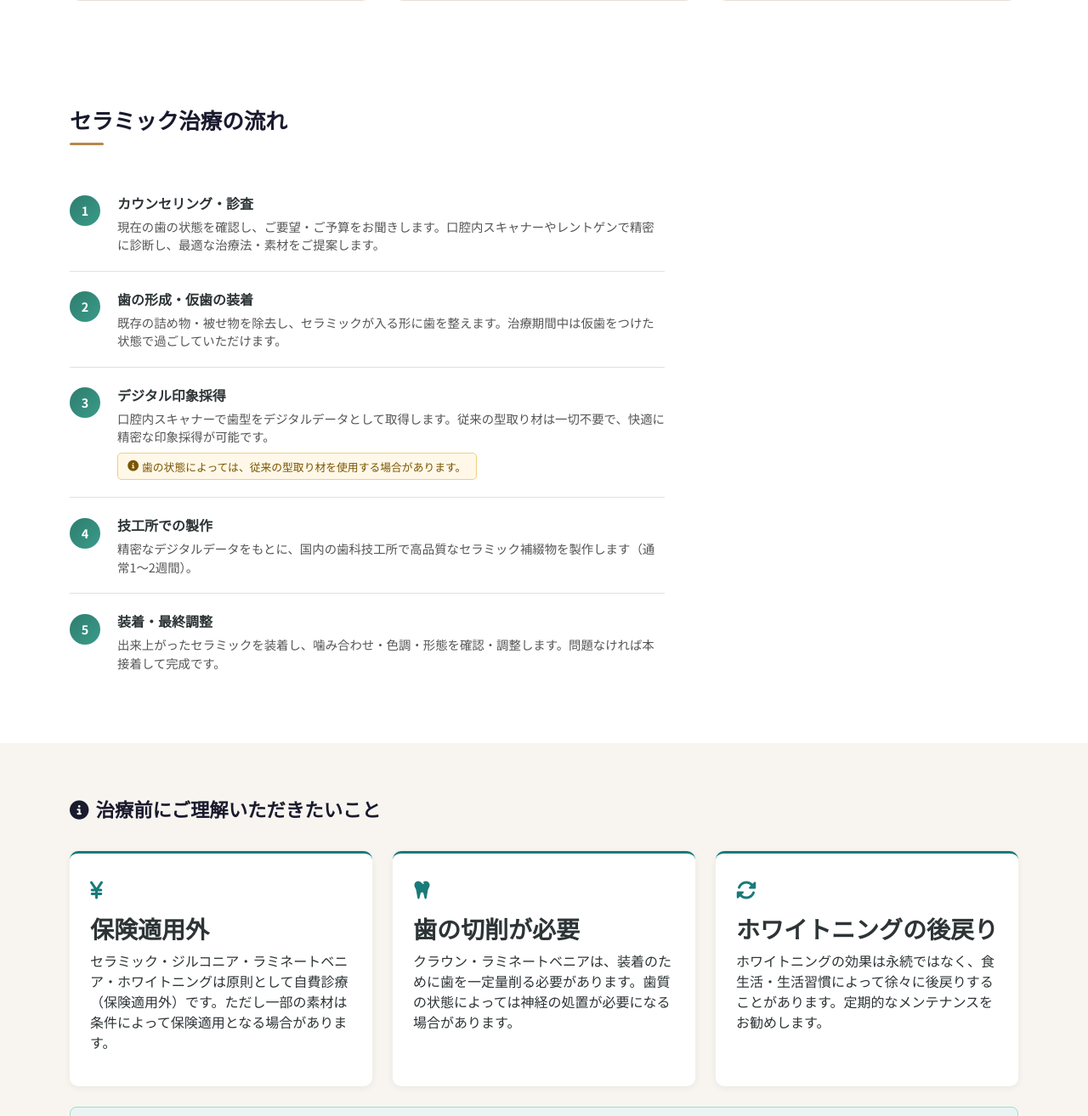
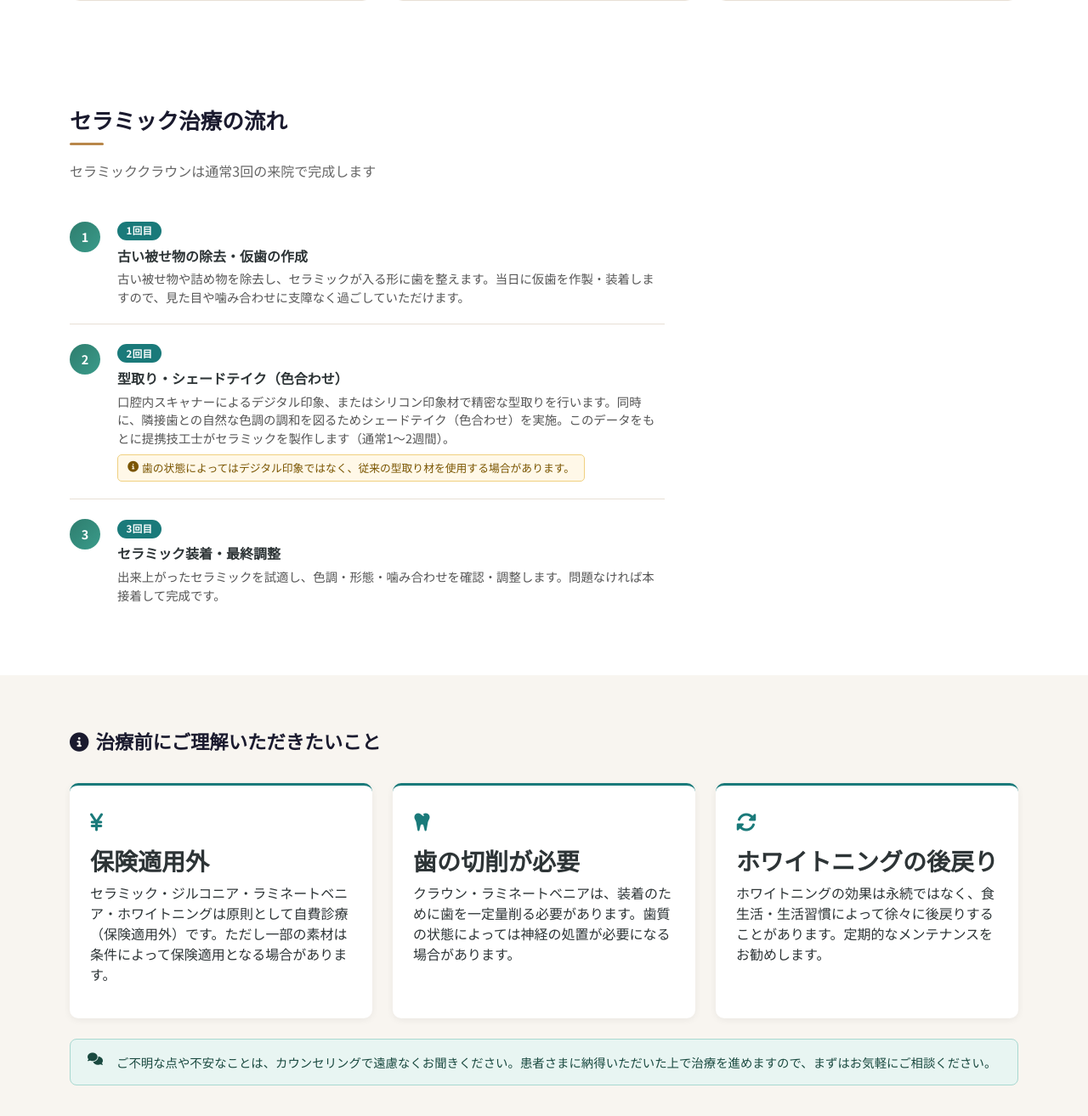
Before and after one commit to kitwo0623-maker/dental-clinic, a Flask app: page /aesthetic in a window 1280 px wide. Shown: the part 5186-6500 px from the top of the page at 85% size. Run offline with Flask 3, Linux system fonts and the light colour scheme.

Commit message:
治療の流れを来院回数ベース（3回）に更新
* 技工士のQDT執筆・セミナー講師実績を追加 (#40)

Co-authored-by: Claude <noreply@anthropic.com>

* 治療の流れを来院回数ベース（3回）に更新

---------

Co-authored-by: Claude <noreply@anthropic.com>

```diff
--- a/static/css/style.css
+++ b/static/css/style.css
@@ -3122,3 +3122,10 @@ details[open] .gs-faq-q::after { transform: rotate(45deg); }
   background: #fff8e8; border: 1px solid #f0d080;
   border-radius: 5px; padding: 0.35rem 0.7rem; display: inline-flex; align-items: center;
 }
+
+.ae-flow-visit-badge {
+  display: inline-block; font-size: 0.72rem; font-weight: 700;
+  background: var(--primary, #2e7d6e); color: #fff;
+  padding: 0.15rem 0.65rem; border-radius: 20px;
+  margin-bottom: 0.35rem; letter-spacing: 0.04em;
+}
--- a/templates/aesthetic.html
+++ b/templates/aesthetic.html
@@ -497,43 +497,37 @@
 <section class="ae-flow-section">
   <div class="container">
     <h2 class="ae-section-h2">セラミック治療の流れ</h2>
+    <p class="ae-section-sub">セラミッククラウンは通常3回の来院で完成します</p>
     <div class="ae-flow-list mt-4">
+
       <div class="ae-flow-item">
         <div class="ae-flow-num">1</div>
         <div class="ae-flow-content">
-          <div class="ae-flow-title">カウンセリング・診査</div>
-          <p>現在の歯の状態を確認し、ご要望・ご予算をお聞きします。口腔内スキャナーやレントゲンで精密に診断し、最適な治療法・素材をご提案します。</p>
+          <div class="ae-flow-visit-badge">1回目</div>
+          <div class="ae-flow-title">古い被せ物の除去・仮歯の作成</div>
+          <p>古い被せ物や詰め物を除去し、セラミックが入る形に歯を整えます。当日に仮歯を作製・装着しますので、見た目や噛み合わせに支障なく過ごしていただけます。</p>
         </div>
       </div>
+
       <div class="ae-flow-item">
         <div class="ae-flow-num">2</div>
         <div class="ae-flow-content">
-          <div class="ae-flow-title">歯の形成・仮歯の装着</div>
-          <p>既存の詰め物・被せ物を除去し、セラミックが入る形に歯を整えます。治療期間中は仮歯をつけた状態で過ごしていただけます。</p>
+          <div class="ae-flow-visit-badge">2回目</div>
+          <div class="ae-flow-title">型取り・シェードテイク（色合わせ）</div>
+          <p>口腔内スキャナーによるデジタル印象、またはシリコン印象材で精密な型取りを行います。同時に、隣接歯との自然な色調の調和を図るためシェードテイク（色合わせ）を実施。このデータをもとに提携技工士がセラミックを製作します（通常1〜2週間）。</p>
+          <div class="ae-flow-note"><i class="fas fa-info-circle me-1"></i>歯の状態によってはデジタル印象ではなく、従来の型取り材を使用する場合があります。</div>
         </div>
       </div>
+
       <div class="ae-flow-item">
         <div class="ae-flow-num">3</div>
         <div class="ae-flow-content">
-          <div class="ae-flow-title">デジタル印象採得</div>
-          <p>口腔内スキャナーで歯型をデジタルデータとして取得します。従来の型取り材は一切不要で、快適に精密な印象採得が可能です。</p>
-          <div class="ae-flow-note"><i class="fas fa-info-circle me-1"></i>歯の状態によっては、従来の型取り材を使用する場合があります。</div>
+          <div class="ae-flow-visit-badge">3回目</div>
+          <div class="ae-flow-title">セラミック装着・最終調整</div>
+          <p>出来上がったセラミックを試適し、色調・形態・噛み合わせを確認・調整します。問題なければ本接着して完成です。</p>
         </div>
       </div>
-      <div class="ae-flow-item">
-        <div class="ae-flow-num">4</div>
-        <div class="ae-flow-content">
-          <div class="ae-flow-title">技工所での製作</div>
-          <p>精密なデジタルデータをもとに、国内の歯科技工所で高品質なセラミック補綴物を製作します（通常1〜2週間）。</p>
-        </div>
-      </div>
-      <div class="ae-flow-item">
-        <div class="ae-flow-num">5</div>
-        <div class="ae-flow-content">
-          <div class="ae-flow-title">装着・最終調整</div>
-          <p>出来上がったセラミックを装着し、噛み合わせ・色調・形態を確認・調整します。問題なければ本接着して完成です。</p>
-        </div>
-      </div>
+
     </div>
   </div>
 </section>
```
